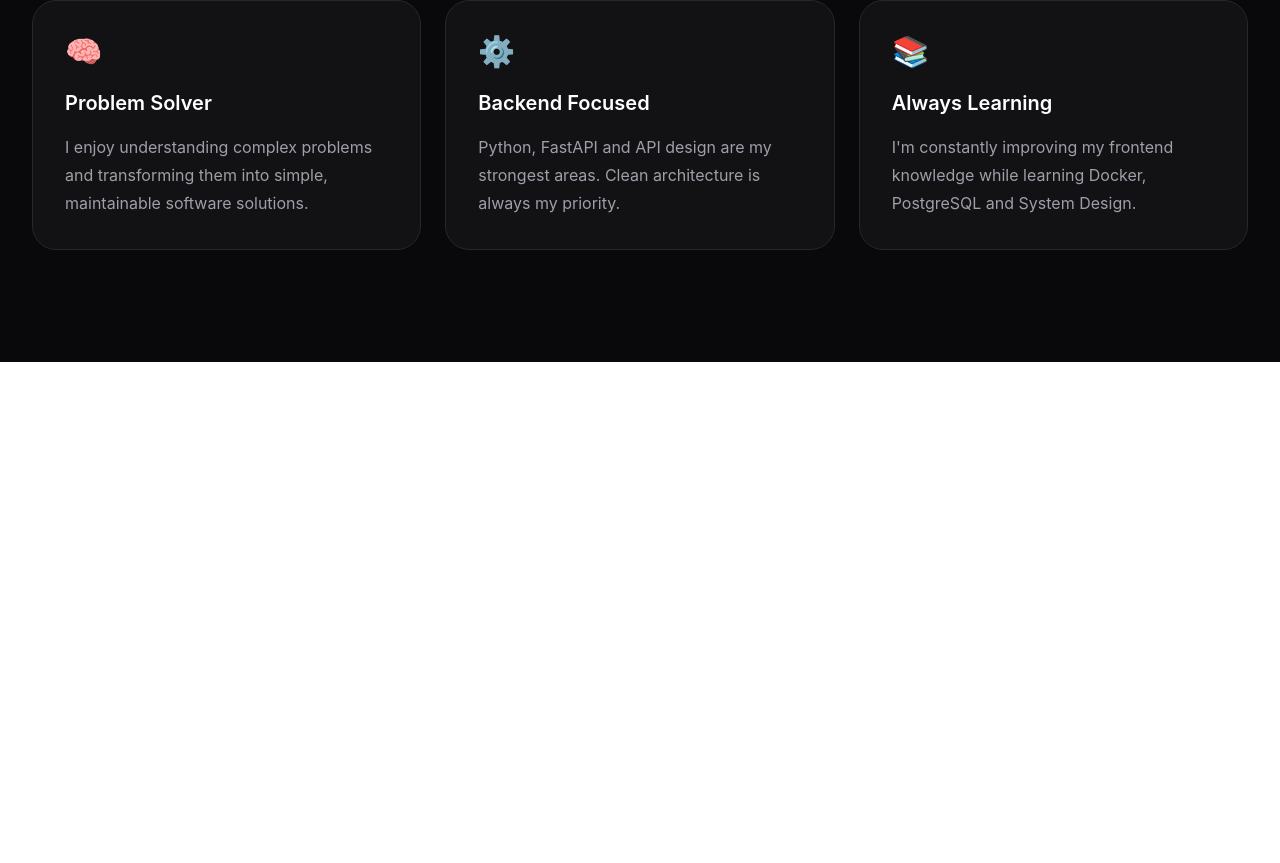
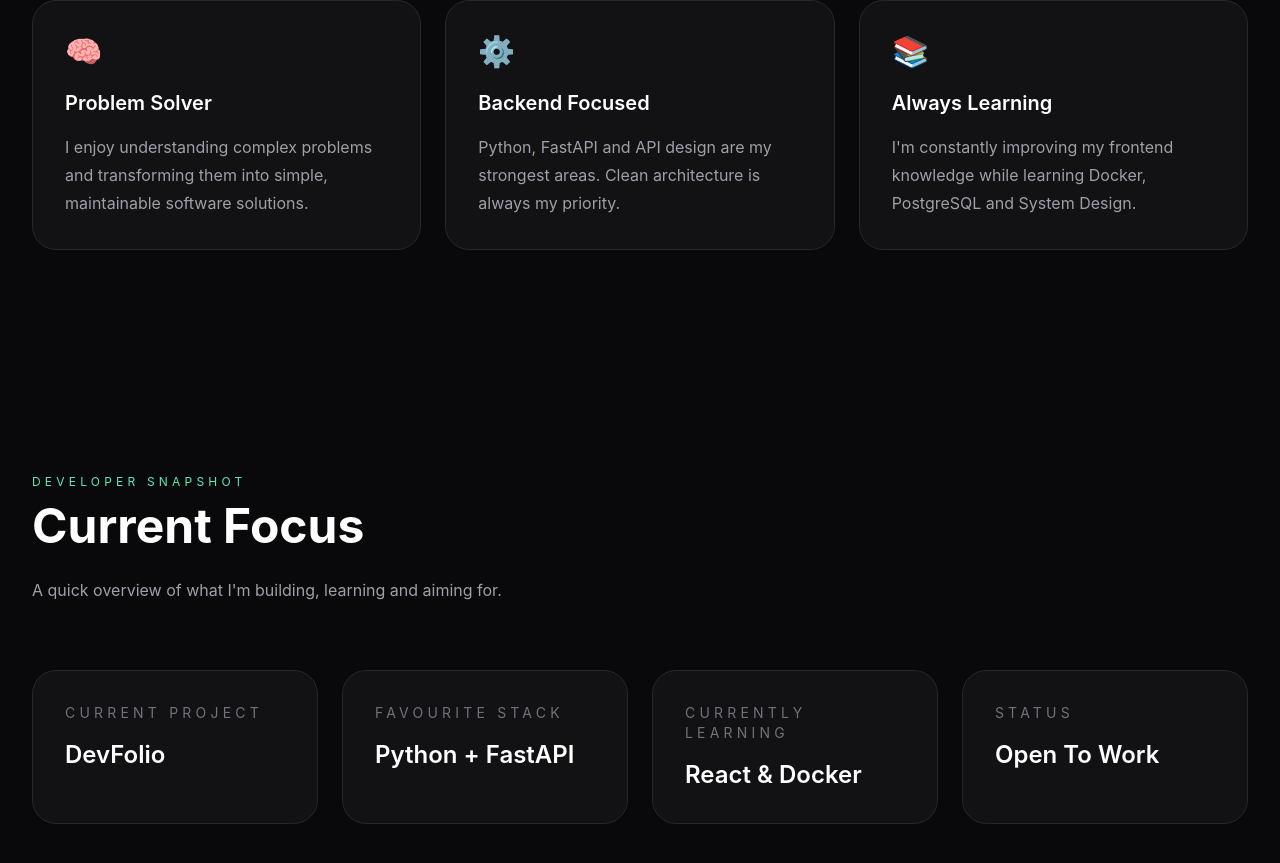
Before and after one commit to oguzhnylmz/oguzhanyilmaz.dev, a React (Vite) app in the folder frontend/: page / in a window 1280 px wide. Shown: the part 1448-2311 px from the top of the page. Before the commit the page ends 1810 px from the top, so only its background shows below. Built offline with nearby package versions, Linux system fonts and the light colour scheme.

Commit message:
feat: add developer snapshot section

```diff
--- a/frontend/src/components/snapshot/Snapshot.tsx
+++ b/frontend/src/components/snapshot/Snapshot.tsx
@@ -0,0 +1,47 @@
+import Container from "../ui/Container";
+import SectionTitle from "../ui/SectionTitle";
+import SnapshotCard from "./SnapshotCard";
+
+function Snapshot() {
+  return (
+    <section
+      className="bg-zinc-950 py-28"
+    >
+      <Container>
+
+        <SectionTitle
+          eyebrow="Developer Snapshot"
+          title="Current Focus"
+          description="A quick overview of what I'm building, learning and aiming for."
+        />
+
+        <div className="mt-16 grid gap-6 md:grid-cols-2 lg:grid-cols-4">
+
+          <SnapshotCard
+            title="Current Project"
+            value="DevFolio"
+          />
+
+          <SnapshotCard
+            title="Favourite Stack"
+            value="Python + FastAPI"
+          />
+
+          <SnapshotCard
+            title="Currently Learning"
+            value="React & Docker"
+          />
+
+          <SnapshotCard
+            title="Status"
+            value="Open To Work"
+          />
+
+        </div>
+
+      </Container>
+    </section>
+  );
+}
+
+export default Snapshot;
--- a/frontend/src/pages/Home.tsx
+++ b/frontend/src/pages/Home.tsx
@@ -1,6 +1,7 @@
 import Navbar from "../components/layout/Navbar";
 import Hero from "../components/hero/Hero";
 import About from "../components/about/About";
+import Snapshot from "../components/snapshot/Snapshot";
 //import Journey from "../components/about/Journey";
 
 function Home() {
@@ -13,6 +14,8 @@ function Home() {
 
       <About />
 
+      <Snapshot />
+
 
 
     </main>
```
Also changed, not shown: frontend/src/components/constants/site.ts (added).
